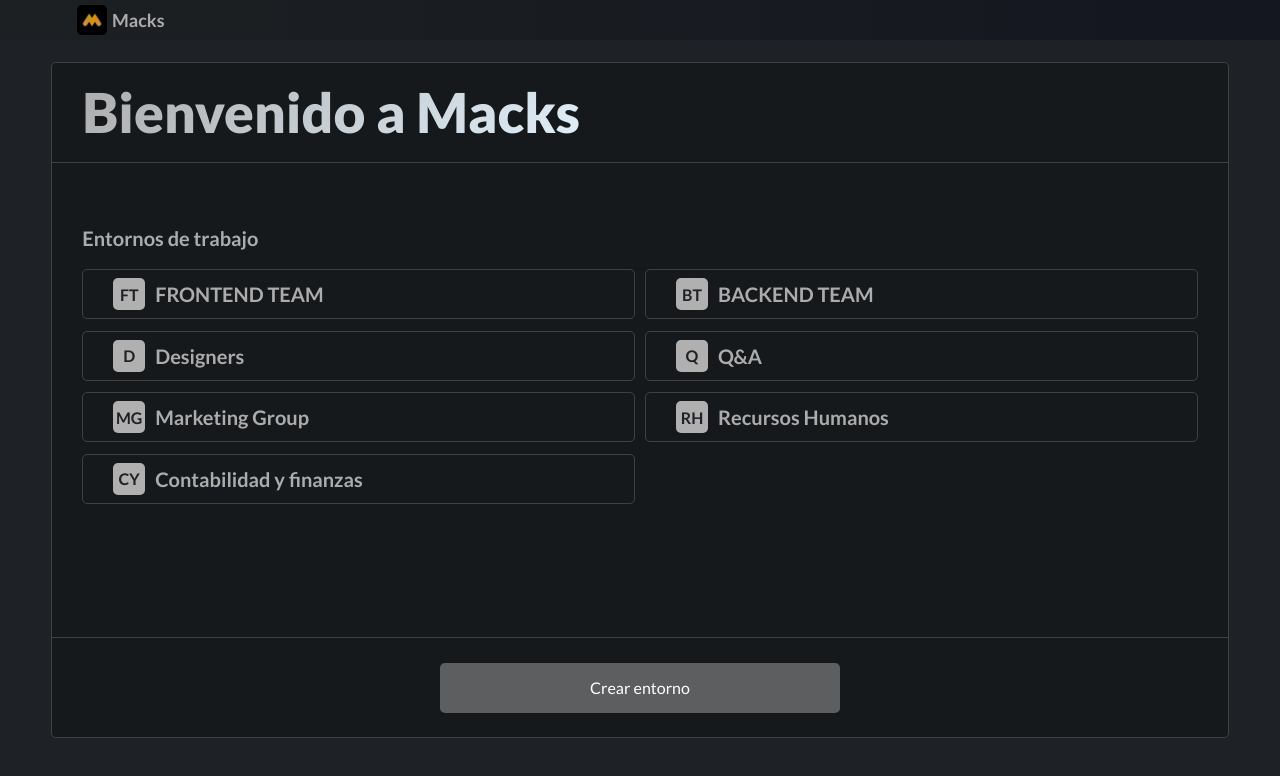
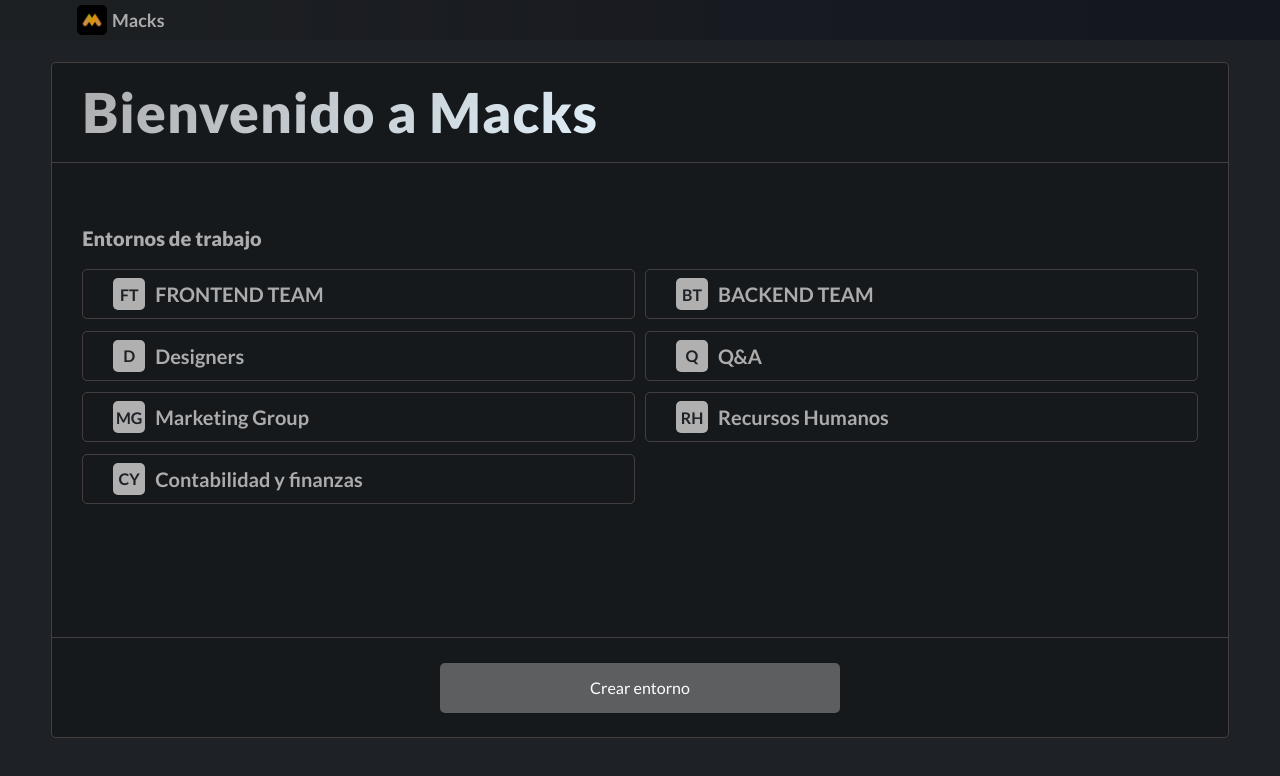
Before and after one commit to maximdeg/Slack-clone_macks-v2, a React (Vite) app: page / in a window 1280 px wide. Shown: the top 776 px of the page. Built offline with nearby package versions, Linux system fonts and the light colour scheme.

Commit message:
Updated home title

```diff
--- a/src/pages/Home/Home.css
+++ b/src/pages/Home/Home.css
@@ -32,6 +32,7 @@
     font-size: 55px;
     font-weight: 900;
     color: var(--text-primary-color);
+    letter-spacing: 1px;
     background: -webkit-linear-gradient(
         -45deg,
         rgba(255, 255, 255, 1) 0%,
@@ -59,6 +60,7 @@
 
 .home-main .home-section .workspaces-container .title h4 {
     font-size: 20px;
+    font-weight: 800;
     color: var(--text-primary-color);
 }
 
```
